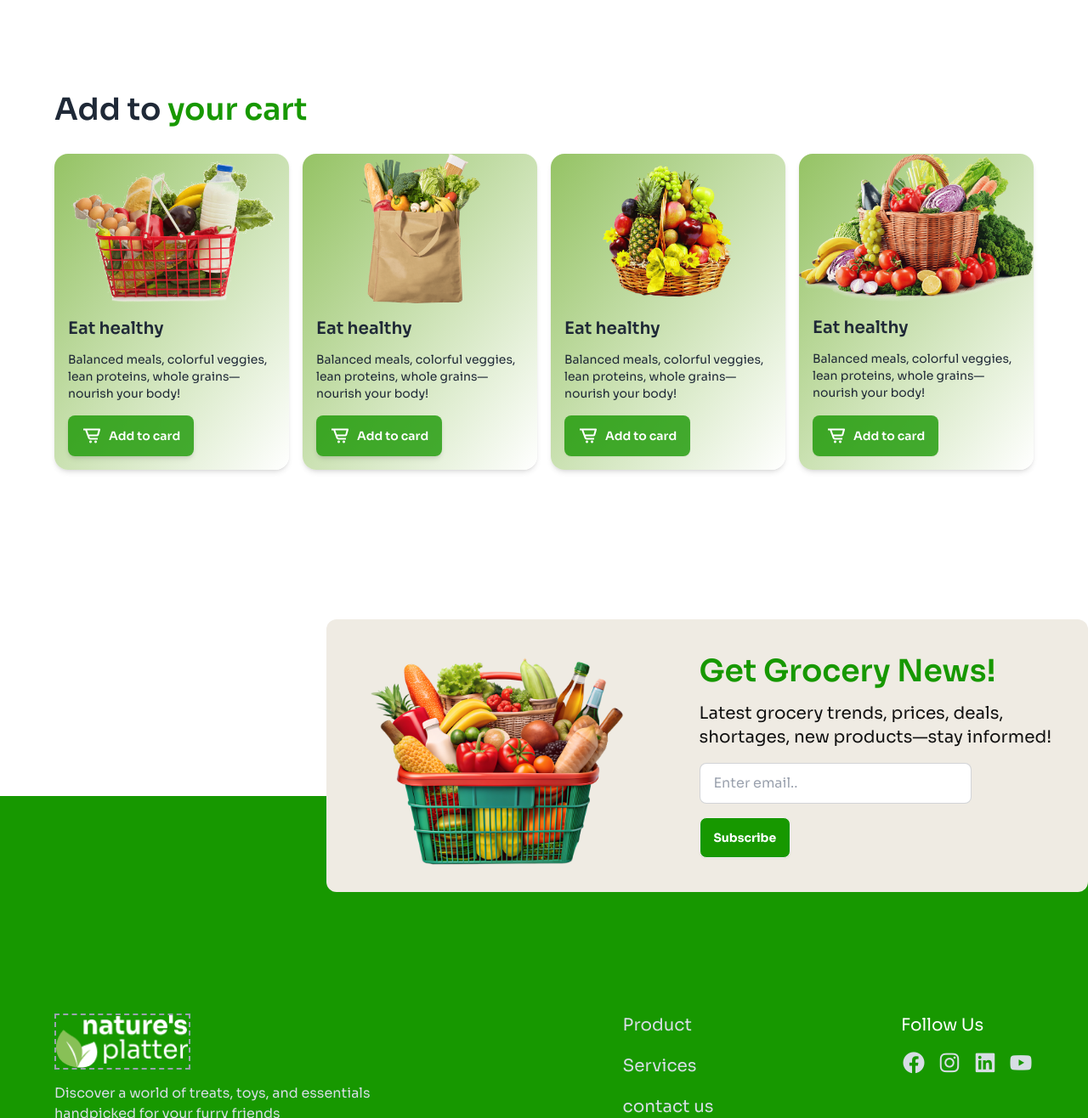
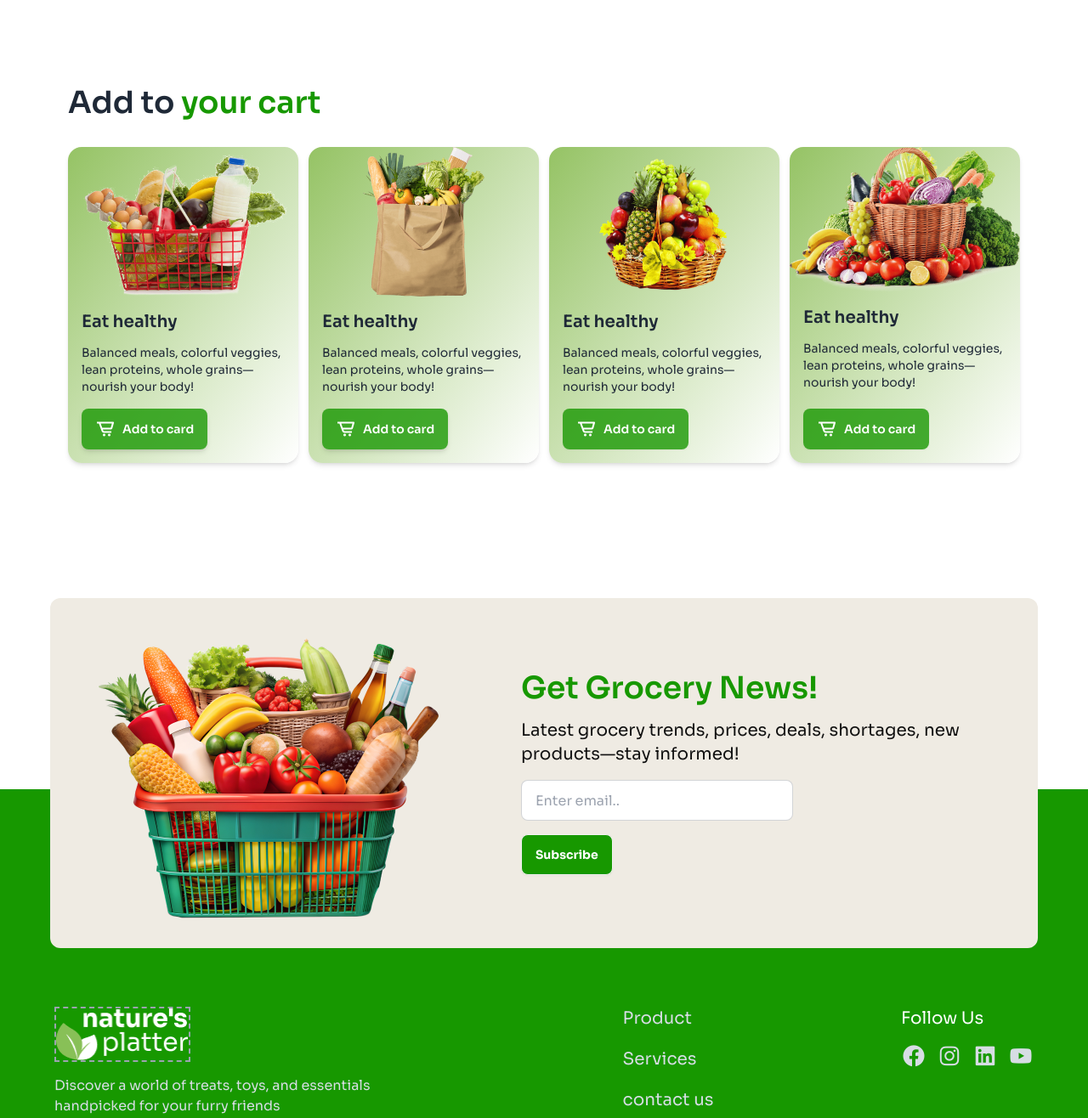
Before and after one commit to FajlaRabby24/natures-platter-assignment, a plain HTML site: page index.html in a window 1280 px wide. Shown: the part 2698-4014 px from the top of the page at 85% size. Drawn offline with nearby package versions, Linux system fonts and the light colour scheme.

Commit message:
some changes in footer overlay card

```diff
--- a/index.html
+++ b/index.html
@@ -129,8 +129,8 @@
                     <div class="px-4 lg:pl-6 pt-6 pb-44 lg:pb-40 w-full md:w-2/5 bg-no-repeat bg-right-bottom  rounded-md"
                         style="background-image: url('./assets/vegetable-offer.png'), linear-gradient(to right bottom, #53db3a, #e4f9e0);">
                         <h1 class="text-white text-2xl font-bold mb-4">30% off</h1>
-                        <p class="text-slate-700 mb-4">Lorem ipsum dolor sit amet consectetur, adipisicing elit. Totam
-                            facilis itaque deleniti earum enim fugit?</p>
+                        <p class="text-slate-700 mb-4">Save 30% on top brands, electronics, fashion, groceries, beauty,
+                            and more—limited-time offers, shop now before deals expire!</p>
                         <button class="btn">Button</button>
                     </div>
                     <!-- column 2  -->
@@ -230,7 +230,7 @@
             </div>
         </section>
         <!-- arrival & offers -->
-        <section class="mt-28 max-w-6xl mx-auto px-4 lg:px-0">
+        <section class="mt-28 max-w-6xl mx-auto px-4 ">
             <h1 class="text-2xl md:text-4xl font-semibold text-[#179800] mb-8">Arrival & Offers</h1>
             <!-- container  -->
             <div class="w-full flex gap-2 flex-col lg:flex-row">
@@ -259,11 +259,11 @@
             </div>
         </section>
         <!-- add To Cart section  -->
-        <section class="mt-28 max-w-6xl mx-auto px-4 lg:px-0">
+        <section class="mt-28 max-w-6xl mx-auto px-4 ">
             <h1 class="text-2xl md:text-4xl font-semibold  mb-8">Add to <span class="text-[#179800]">your cart</span>
             </h1>
             <!-- container  -->
-            <div class="grid grid-cols-1 lg:grid-cols-4 gap-4">
+            <div class="grid grid-cols-1 md:grid-cols-2 lg:grid-cols-4 gap-3">
                 <!-- card  -->
                 <div class="card card-compact bg-gradient-to-br from-[#60a517aa] to-[white]   shadow-md">
                     <figure>
@@ -273,7 +273,8 @@
                         <h2 class="card-title ">Eat healthy</h2>
                         <p>Balanced meals, colorful veggies, lean proteins, whole grains—nourish your body!</p>
                         <div class="card-actions justify-start mt-2">
-                            <button class="btn bg-[#179800c9] border-0 text-white shadow-md"> <i class='bx bx-cart-alt text-2xl '></i> Add to card</button>
+                            <button class="btn bg-[#179800c9] border-0 text-white shadow-md"> <i
+                                    class='bx bx-cart-alt text-2xl '></i> Add to card</button>
                         </div>
                     </div>
                 </div>
@@ -286,7 +287,8 @@
                         <h2 class="card-title">Eat healthy</h2>
                         <p>Balanced meals, colorful veggies, lean proteins, whole grains—nourish your body!</p>
                         <div class="card-actions justify-start mt-2">
-                            <button class="btn bg-[#179800c9] border-0 text-white shadow-md"> <i class='bx bx-cart-alt text-2xl '></i> Add to card</button>
+                            <button class="btn bg-[#179800c9] border-0 text-white shadow-md"> <i
+                                    class='bx bx-cart-alt text-2xl '></i> Add to card</button>
                         </div>
                     </div>
                 </div>
@@ -299,7 +301,8 @@
                         <h2 class="card-title">Eat healthy</h2>
                         <p>Balanced meals, colorful veggies, lean proteins, whole grains—nourish your body!</p>
                         <div class="card-actions justify-start mt-2">
-                            <button class="btn bg-[#179800c9] border-0 text-white"> <i class='bx bx-cart-alt text-2xl '></i> Add to card</button>
+                            <button class="btn bg-[#179800c9] border-0 text-white"> <i
+                                    class='bx bx-cart-alt text-2xl '></i> Add to card</button>
                         </div>
                     </div>
                 </div>
@@ -312,7 +315,8 @@
                         <h2 class="card-title">Eat healthy</h2>
                         <p>Balanced meals, colorful veggies, lean proteins, whole grains—nourish your body!</p>
                         <div class="card-actions justify-start mt-2">
-                            <button class="btn bg-[#179800c9] border-0 text-white"> <i class='bx bx-cart-alt text-2xl '></i> Add to card</button>
+                            <button class="btn bg-[#179800c9] border-0 text-white"> <i
+                                    class='bx bx-cart-alt text-2xl '></i> Add to card</button>
                         </div>
                     </div>
                 </div>
@@ -320,7 +324,7 @@
         </section>
     </main>
 
-    <footer class="relative mt-96 bg-[#179800] text-neutral-content  px-4 lg:px-0 pt-80 lg:pt-64 pb-10 lg:pb-16 ">
+    <footer class="relative mt-96 bg-[#179800] text-neutral-content  px-4 lg:px-0 pt-72 lg:pt-64 pb-10 lg:pb-16 ">
         <div class=" max-w-6xl mx-auto flex flex-col lg:flex-row justify-between gap-7 ">
             <div class="max-w-sm lg:max-w-md">
                 <img class="border-2 border-dashed border-gray-400 cursor-pointer w-32 lg:w-40"
@@ -344,13 +348,15 @@
             </nav>
         </div>
         <!-- overlay card  -->
-        <div class="absolute mr-4 lg:mr-0 -top-72 lg:-top-52 lg:left-96 lg:flex items-center  rounded-xl bg-[#EFEBE3]">
+        <div
+            class="absolute min-w-[90%]  lg:min-w-max  -top-[50%] lg:-top-[50%]  left-[50%] -translate-x-2/4  lg:flex items-center  rounded-xl bg-[#EFEBE3]">
             <figure class="px-10 pt-10">
                 <img src="./assets/vegetable-busket.png" alt="vegetable-busket" class="rounded-xl pb-6 " />
             </figure>
             <div class="card-body  lg:space-y-2  text-center lg:text-left">
                 <h2 class="text-xl font-bold text-[#179800] lg:text-4xl lg:font-semibold ">Get Grocery News!</h2>
-                <p class="text-[#111] lg:text-xl max-w-xl">Latest grocery trends, prices, deals, shortages, new products—stay informed!</p>
+                <p class="text-[#111] lg:text-xl max-w-xl">Latest grocery trends, prices, deals, shortages, new
+                    products—stay informed!</p>
                 <div class="card-actions flex flex-col lg:space-y-2">
                     <input type="text" placeholder="Enter email.." class="input input-bordered w-full max-w-xs" />
                     <button class="btn bg-[#179800] lg:ml-0   text-white font-bold mx-auto">Subscribe</button>
```
